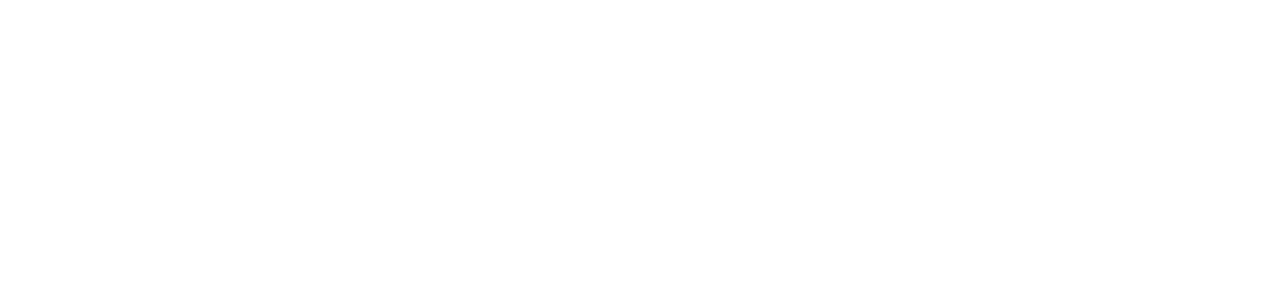
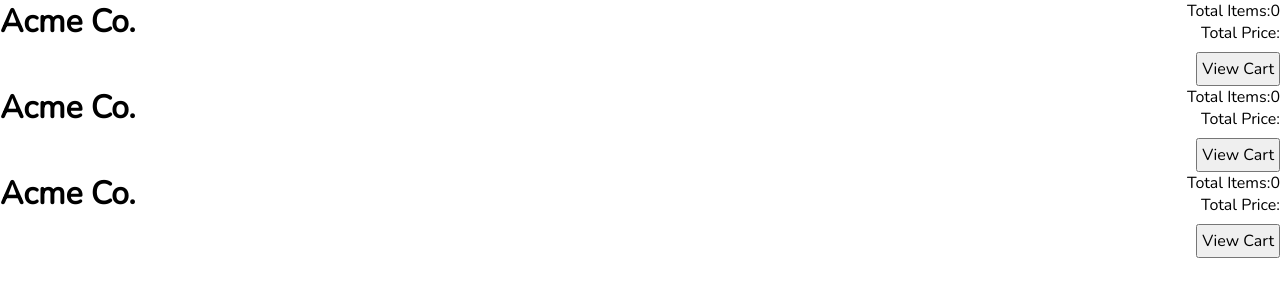
Before and after one commit to Zkirvalidze/typed-react, a React (Vite) app: page / in a window 1280 px wide. Shown: the top 300 px of the page. Built offline with nearby package versions, Linux system fonts and the light colour scheme.

Commit message:
added custom hook, set up header

```diff
--- a/src/App.tsx
+++ b/src/App.tsx
@@ -1,5 +1,17 @@
+import { useState } from 'react';
+import { Header, Footer, Cart, ProductList } from './components/index';
+
 function App() {
-  return <div className="App"></div>;
+  const [viewCart, setViewCart] = useState<boolean>(false);
+  const pageContent = viewCart ? <Cart /> : <ProductList />;
+  const content = (
+    <>
+      <Header viewCart={viewCart} setViewCart={setViewCart} />
+      {pageContent}
+      <Footer viewCart={viewCart} />
+    </>
+  );
+  return content;
 }
 
 export default App;
--- /dev/null
+++ b/src/components/Header.tsx
@@ -0,0 +1,26 @@
+import React from 'react';
+import Nav from './Nav';
+import useCart from '../hooks/useCart';
+type PropsType = {
+  viewCart: boolean;
+  setViewCart: React.Dispatch<React.SetStateAction<boolean>>;
+};
+const Header = ({ viewCart, setViewCart }: PropsType) => {
+  const { totalItems, totalPrice } = useCart();
+
+  const content = (
+    <header>
+      <div className="header__title-bar">
+        <h1>Acme Co.</h1>
+        <div className="header__price-box">
+          <p>Total Items:{totalItems}</p>
+          <p>Total Price:{totalPrice}</p>
+        </div>
+      </div>
+      <Nav viewCart={viewCart} setViewCart={setViewCart}></Nav>
+    </header>
+  );
+  return content;
+};
+
+export default Header;
--- /dev/null
+++ b/src/components/Nav.tsx
@@ -0,0 +1,18 @@
+import React from 'react';
+
+type PropsType = {
+  viewCart: boolean;
+  setViewCart: React.Dispatch<React.SetStateAction<boolean>>;
+};
+
+const Nav = ({ viewCart, setViewCart }: PropsType) => {
+  const button = viewCart ? (
+    <button onClick={() => setViewCart(false)}>View Products</button>
+  ) : (
+    <button onClick={() => setViewCart(true)}>View Cart</button>
+  );
+  const content = <nav className="nav">{button}</nav>;
+  return content;
+};
+
+export default Nav;
--- /dev/null
+++ b/src/components/index.tsx
@@ -0,0 +1,6 @@
+import Header from './Header';
+import Cart from './Header';
+import ProductList from './Header';
+import Footer from './Header';
+import Nav from './Nav';
+export { Header, Cart, ProductList, Footer,Nav };
--- a/src/context/CartProvider.tsx
+++ b/src/context/CartProvider.tsx
@@ -1,4 +1,4 @@
-import { useReducer, useMemo, createContext } from 'react';
+import { useReducer, useMemo, createContext, ReactElement } from 'react';
 
 export type CartItemType = {
   sku: string;
@@ -115,6 +115,7 @@
 };
 
 export type UseCartContextType = ReturnType<typeof useCartContext>;
+
 const initCartContextState: UseCartContextType = {
   dispatch: () => {},
   REDUCER_ACTIONS: REDUCER_ACTION_TYPE,
@@ -124,3 +125,13 @@
 };
 export const CartContext =
   createContext<UseCartContextType>(initCartContextState);
+
+type ChildrenType = { children: ReactElement | ReactElement[] };
+
+export const CartProvider = ({ children }: ChildrenType): ReactElement => {
+  return (
+    <CartContext.Provider value={useCartContext(initCartState)}>
+      {children}
+    </CartContext.Provider>
+  );
+};
--- /dev/null
+++ b/src/hooks/useCart.tsx
@@ -0,0 +1,9 @@
+import { useContext } from 'react';
+import { CartContext } from '../context/CartProvider';
+import { UseCartContextType } from '../context/CartProvider';
+
+const useCart = (): UseCartContextType => {
+  return useContext(CartContext);
+};
+
+export default useCart;
```
Also changed, not shown: src/components/Cart.tsx (added, +9 -0 lines), src/components/Footer.tsx (added, +9 -0 lines), src/components/ProductList.tsx (added, +9 -0 lines).
